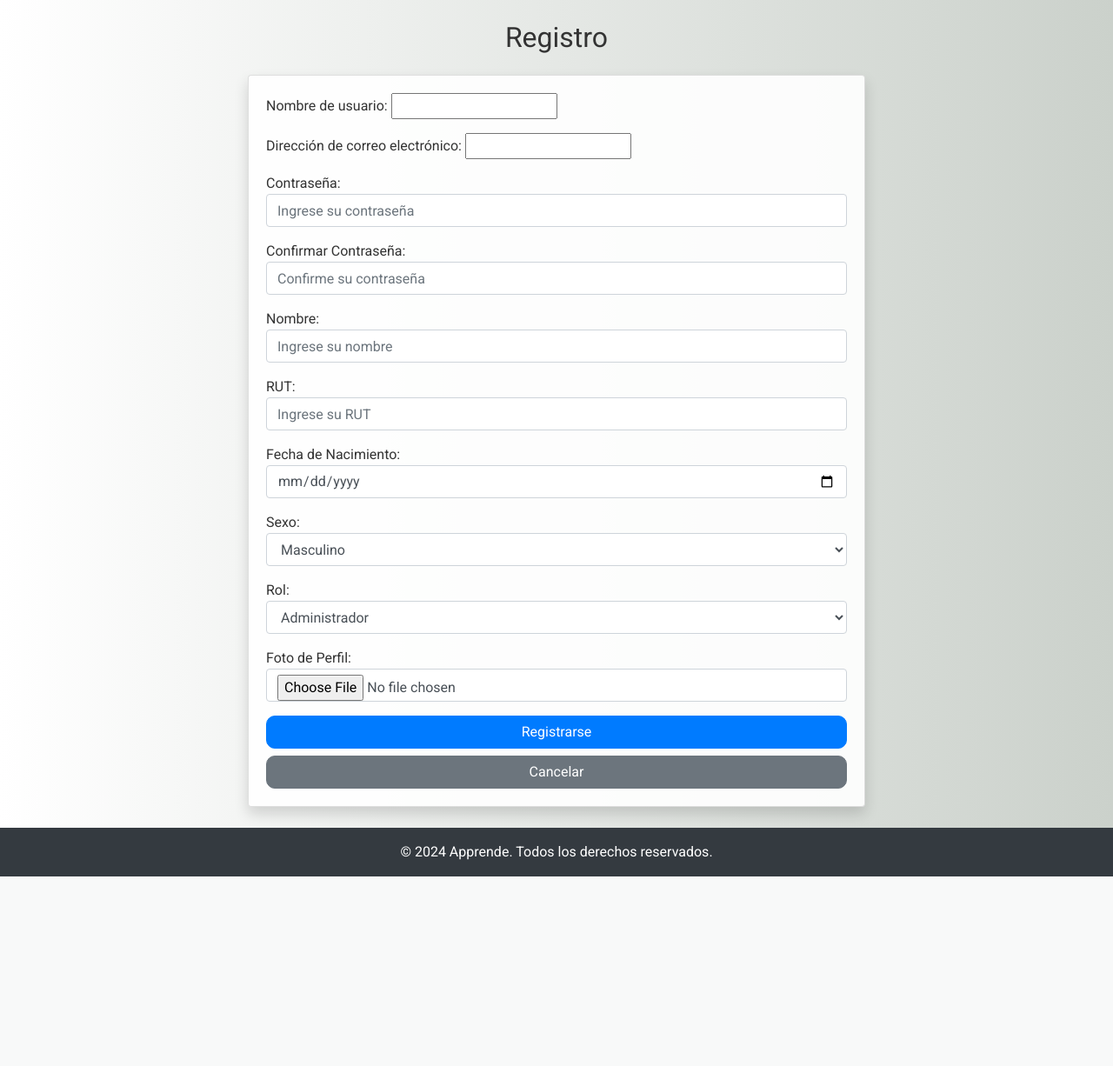
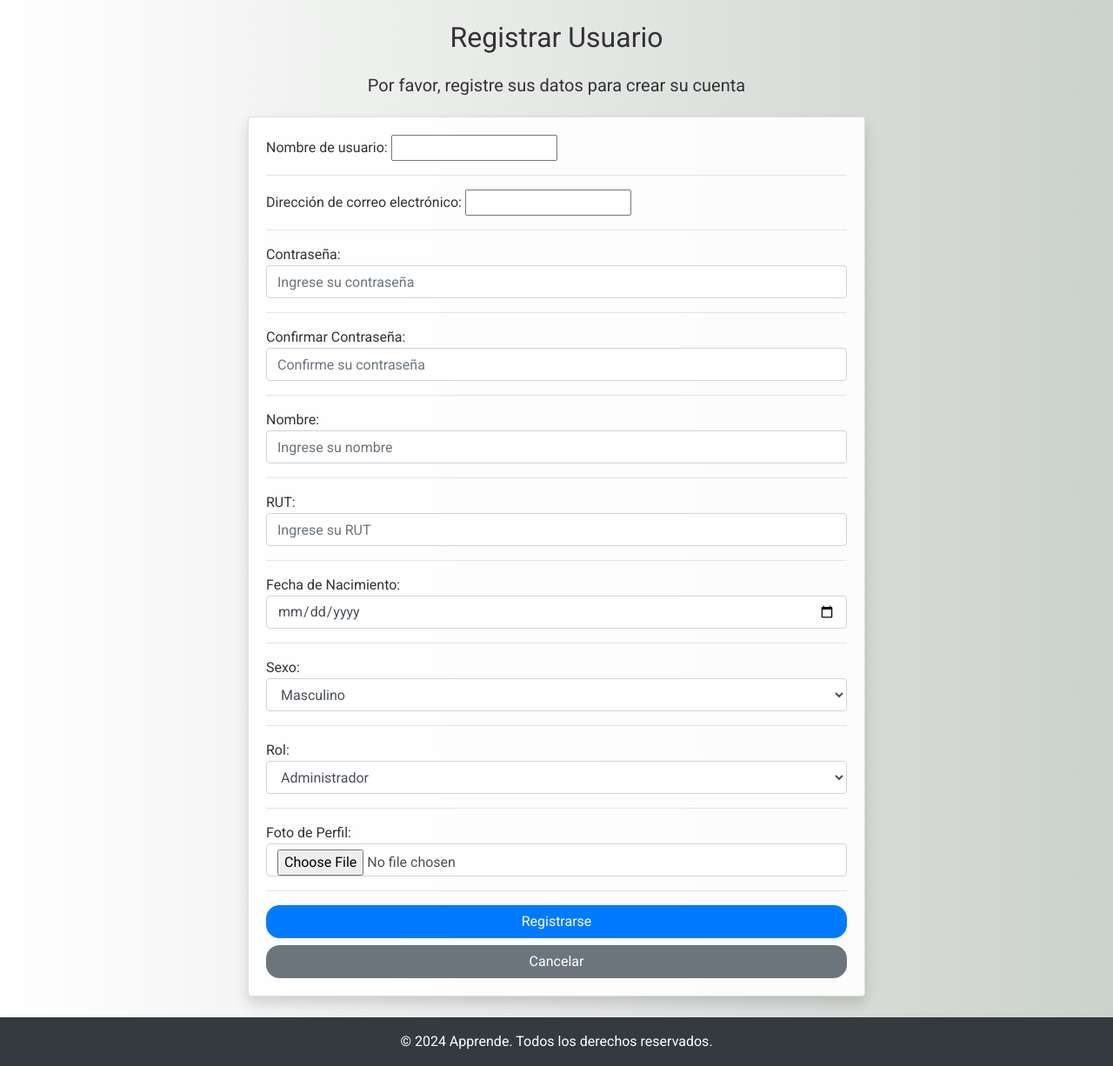
Before and after one commit to SebastianEspinozaSolis/ApprendeWeb, a Django app: page /registro/ in a window 1280 px wide. Shown: the part 56-1282 px from the top of the page at 87% size. Before the commit the page ends 1064 px from the top, so only its background shows below. Run offline with Django 5.2, Linux system fonts and the light colour scheme; some libraries are stand-ins or nearby versions.

Commit message:
algunos cambios esteticos en las páginas

```diff
--- a/curso/templates/curso/lista_cursos.html
+++ b/curso/templates/curso/lista_cursos.html
@@ -8,6 +8,7 @@
     {% if request.user.is_authenticated %}
         {% if request.user.perfil.rol == 'administrador' %}
             <a href="{% url 'curso:crear_curso' %}" class="btn btn-success mb-3">Crear Curso</a>
+            <hr>
         {% endif %}
     {% endif %}
     <div class="row">
--- a/usuarios/templates/usuarios/detalle_usuario.html
+++ b/usuarios/templates/usuarios/detalle_usuario.html
@@ -18,9 +18,13 @@
                 <img src="{% static 'images/default-profile.png' %}" alt="Foto de perfil por defecto" class="img-fluid rounded-circle mb-3" style="width: 100px; height: 100px;">
             {% endif %}
             <p><strong>Nombre:</strong> {{ perfil.nombre }}</p>
+            <hr>
             <p><strong>RUT:</strong> {{ perfil.rut }}</p>
+            <hr>
             <p><strong>Fecha de Nacimiento:</strong> {{ perfil.fecha_nacimiento }}</p>
+            <hr>
             <p><strong>Edad:</strong> {{ edad }} años</p>
+            <hr>
             <p><strong>Sexo:</strong> {{ perfil.sexo }}</p>
         </div>
     </div>
--- a/usuarios/templates/usuarios/editar_usuario.html
+++ b/usuarios/templates/usuarios/editar_usuario.html
@@ -33,6 +33,8 @@
                     </div>
                 </div>
 
+                <hr>
+
                 <!-- Resto de los campos del formulario -->
                 {% for field in form %}
                     {% if field.name != 'foto' %}
@@ -48,6 +50,8 @@
                     {% endif %}
                 {% endfor %}
 
+                <hr>
+
                 <div class="text-center mt-4">
                     <button type="submit" class="btn btn-primary mx-2">Guardar Cambios</button>
                     <a href="{% url 'usuarios:lista_usuarios' %}" class="btn btn-secondary mx-2">Cancelar</a>
--- a/usuarios/templates/usuarios/lista_usuarios.html
+++ b/usuarios/templates/usuarios/lista_usuarios.html
@@ -16,8 +16,9 @@
             <option value="apoderado" {% if request.GET.rol == 'apoderado' %}selected{% endif %}>Apoderado</option>
             <option value="alumno" {% if request.GET.rol == 'alumno' %}selected{% endif %}>Alumno</option>
         </select>
-        <button type="submit" class="btn btn-primary">Filtrar</button>
-        <a href="{% url 'usuarios:registro' %}" class="btn btn-success">Crear Nuevo Usuario</a>
+        <a href="{% url 'usuarios:registro' %}" class="btn btn-success">Crear Usuario</a>
+        <hr>
+
     </form>
 
     <div class="row">
--- a/usuarios/templates/usuarios/registro.html
+++ b/usuarios/templates/usuarios/registro.html
@@ -1,10 +1,11 @@
 {% extends 'base.html' %}
 
-{% block title %}Registro{% endblock %}
+{% block title %}Registrar Usuario{% endblock %}
 
 {% block content %}
 <div class="container mt-4">
-    <h2 class="text-center mb-4">Registro</h2>
+    <h2 class="text-center mb-4">Registrar Usuario</h2>
+    <h5 class="text-center mb-4">Por favor, registre sus datos para crear su cuenta</h5>
     <div class="row justify-content-center">
         <div class="col-md-8">
             <div class="card shadow">
@@ -16,46 +17,55 @@
                             {{ form.username }}
                             {{ form.username.errors }}
                         </div>
+                        <hr>
                         <div class="form-group">
                             {{ form.email.label }}:
                             {{ form.email }}
                             {{ form.email.errors }}
                         </div>
+                        <hr>
                         <div class="form-group">
                             {{ form.password.label }}:
                             {{ form.password }}
                             {{ form.password.errors }}
                         </div>
+                        <hr>
                         <div class="form-group">
                             {{ form.password_confirmacion.label }}:
                             {{ form.password_confirmacion }}
                             {{ form.password_confirmacion.errors }}
                         </div>
+                        <hr>
                         <div class="form-group">
                             {{ form.nombre.label }}:
                             {{ form.nombre }}
                             {{ form.nombre.errors }}
                         </div>
+                        <hr>
                         <div class="form-group">
                             {{ form.rut.label }}:
                             {{ form.rut }}
                             {{ form.rut.errors }}
                         </div>
+                        <hr>
                         <div class="form-group">
                             {{ form.fecha_nacimiento.label }}:
                             {{ form.fecha_nacimiento }}
                             {{ form.fecha_nacimiento.errors }}
                         </div>
+                        <hr>
                         <div class="form-group">
                             {{ form.sexo.label }}:
                             {{ form.sexo }}
                             {{ form.sexo.errors }}
                         </div>
+                        <hr>
                         <div class="form-group">
                             {{ form.rol.label }}:
                             {{ form.rol }}
                             {{ form.rol.errors }}
                         </div>
+                        <hr>
                         <div class="form-group">
                             {{ form.foto.label }}:
                             {{ form.foto }}
@@ -63,8 +73,9 @@
                                 <div class="alert alert-danger">{{ error }}</div>
                             {% endfor %}
                         </div>
-                        <button type="submit" class="btn btn-primary btn-block" style="border-radius: 10px;">Registrarse</button>
-                        <a href="{% url 'usuarios:login' %}" class="btn btn-secondary btn-block mt-2" style="border-radius: 10px;">Cancelar</a>
+                        <hr>
+                        <button type="submit" class="btn btn-primary btn-block" style="border-radius: 15px;">Registrarse</button>
+                        <a href="{% url 'usuarios:login' %}" class="btn btn-secondary btn-block mt-2" style="border-radius: 15px;">Cancelar</a>
                     </form>
                 </div>
             </div>
```
Also changed, not shown: templates/base.html (+1 -30 lines).
